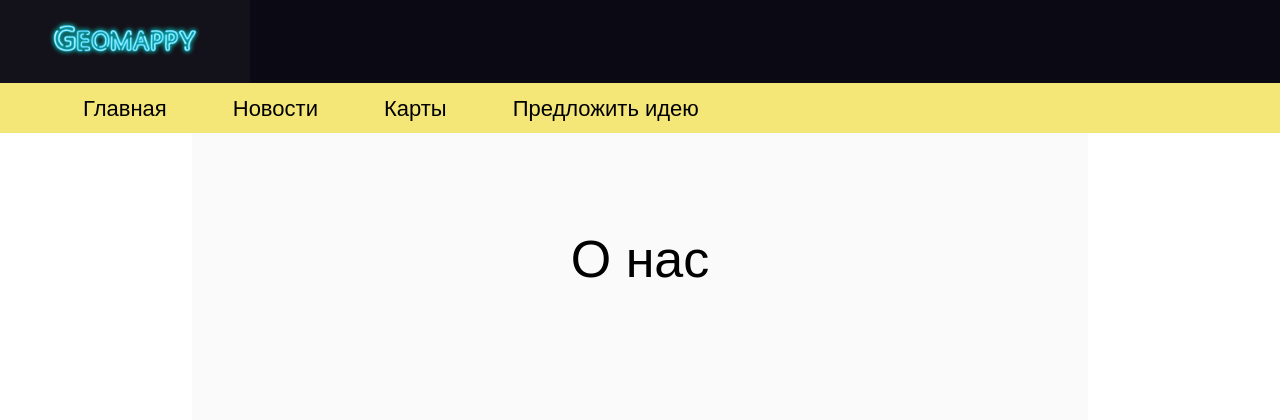
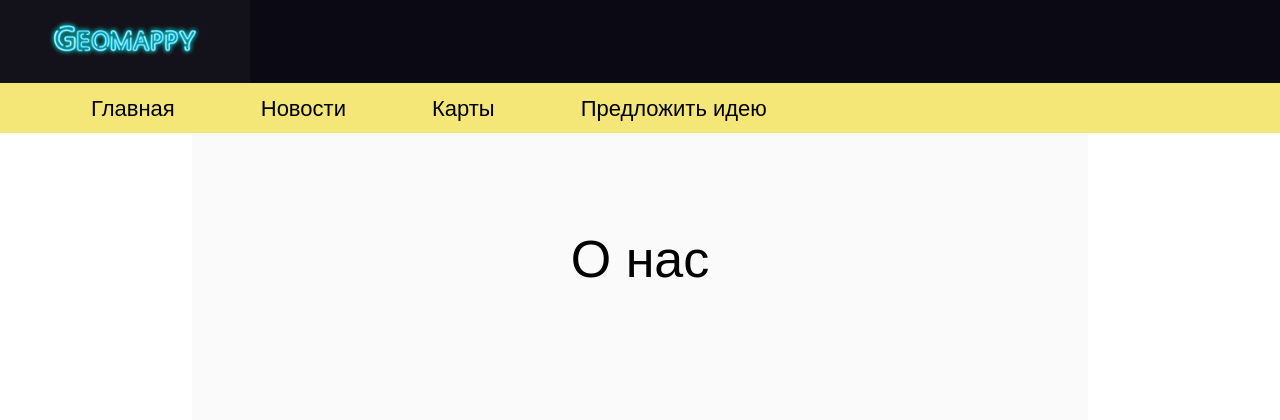
Before and after one commit to KirrBergOOO/geomappy, a Django app: page / in a window 1280 px wide. Shown: the top 420 px of the page. Run offline with Django 3.2, Linux system fonts and the light colour scheme.

Commit message:
somthing new

```diff
--- a/main/static/main/css/main.css
+++ b/main/static/main/css/main.css
@@ -55,12 +55,17 @@ nav{
   padding-bottom: 10px;
   width: 100%;
 }
+
 a{
-  margin-right: 60px;
+  font-family: Arial, "Helvetica Neue", Helvetica, sans-serif;
+  color: #000000;
+}
+.verh a{
+  margin-right: 5%;
   font-family: Arial, "Helvetica Neue", Helvetica, sans-serif;
   font-size: 22px;
   color: #000000;
-  padding: 3px;
+  padding: 0.5em;
 }
 .verh a:hover{
   color: #423189;
```
